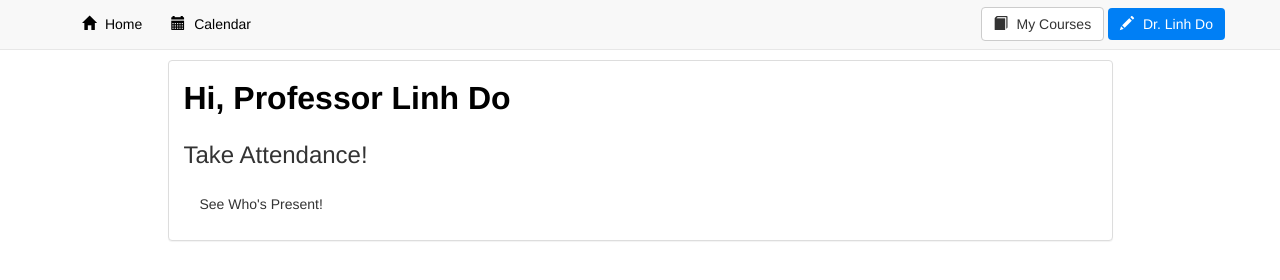
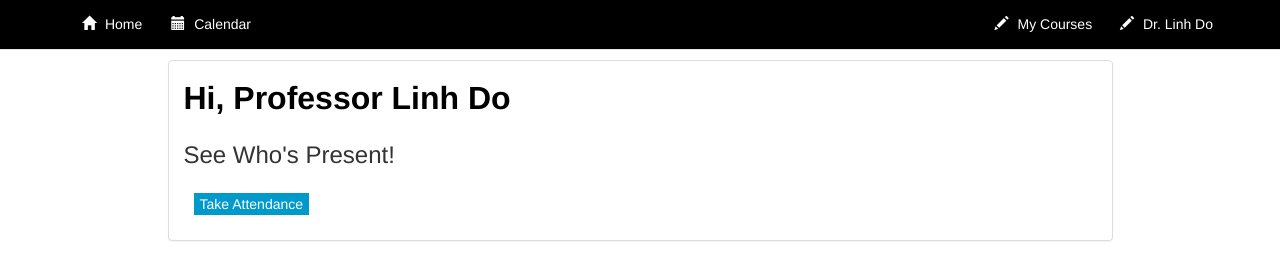
Before and after one commit to dianetam523/RobinNodeJS, a website: page public/index.htm in a window 1280 px wide. Drawn offline with nearby package versions, Linux system fonts and the light colour scheme; a web font is replaced by a local one.

Commit message:
Prettified button

```diff
--- a/public/css/index.css
+++ b/public/css/index.css
@@ -1,5 +1,9 @@
 body {
   padding-top: 60px;
+}
+
+.navbar {
+  background-color: #000 !important;
 }
 
 .navbar-transparent button {
@@ -32,20 +36,20 @@ body {
 }
 
 .professor-feed .icon-check-sign {
-  color: #8BE7FF;
+  color: #000;
   /* Sets padding at 2px on all sides at once */
   padding: 2px;
   /* Sets the border radius to 2px for each corner. */
   border-radius: 2px;
 }
 
-.navbar {
-  background-color: #000;
-}
-
-.navbar-post button {
-  padding-left: -10px;
-  background-color: #007FF5;
+.navbar-post button{
+  background-color:#000;
   border: none;
   color: #fff;
 }
+
+.attendance button{
+  background-color: #0099CC;
+  color: #fff;
+}
--- a/public/index.htm
+++ b/public/index.htm
@@ -34,10 +34,10 @@
 
       <div class="collapse navbar-collapse" id="bs-example-navbar-collapse-1">
 
-        <div class = "nav navbar-nav navbar-right">
-          <div class="btn-group" role="group">
-            <button type="button" class="btn btn-default navbar-border">
-              <span class="glyphicon glyphicon-book" style="margin-right: 5px"></span>
+        <div class = "nav navbar-nav navbar-right navbar-post">
+          <div class="btn-group navbar-post" role="group">
+            <button type="button" class="btn btn-default navbar-btn">
+              <span class="glyphicon glyphicon-pencil" style="margin-right: 5px"></span>
               <span>My Courses</span>
             </button>
           </div>
@@ -49,8 +49,7 @@
           </div>
         </div>
 
-
-        <ul class="nav navbar-nav navbar-left">
+        <ul class="nav navbar-nav navbar-left navbar-post">
           <div class="btn-toolbar pull-right navbar-transparent" role="toolbar">
             <div class="btn-group navbar-transparent" role="group">
               <button type="button" class="btn btn-default navbar-btn">
@@ -94,17 +93,16 @@
             <!-- Post content -->
             <div class="row">
               <div class="col-md-12 ">
-                <h3>Take Attendance!<br> </h3>
-
+                <h3>See Who's Present!<br> </h3>
               </div>
             </div>
 
 
             <div class="reactions">
-              <div class="col-md-12 transparent">
+              <div class="col-md-12 transparent attendance">
                 <ul class="list-inline">
                   <button id="attendance" type="button" class="button">
-                    See Who's Present!
+                    Take Attendance
                   </button>
                 </ul>
               </div>
```
